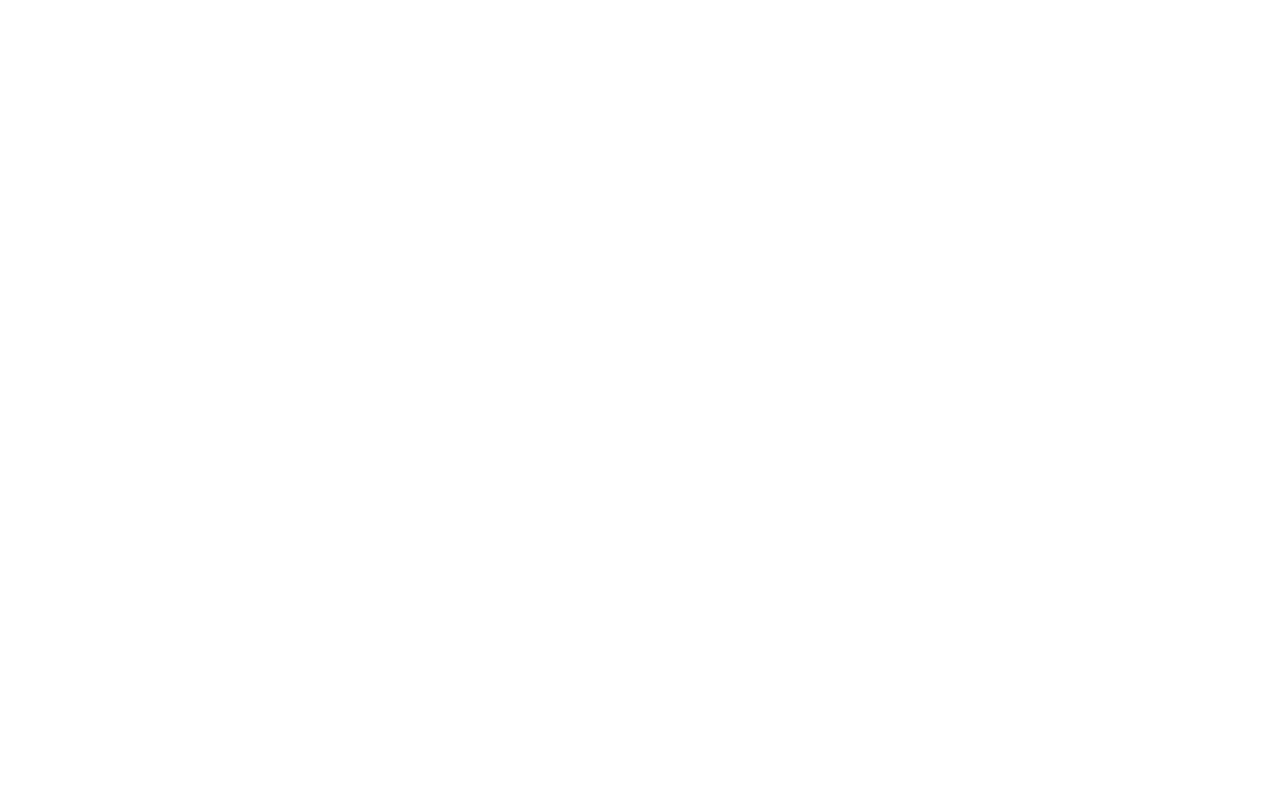
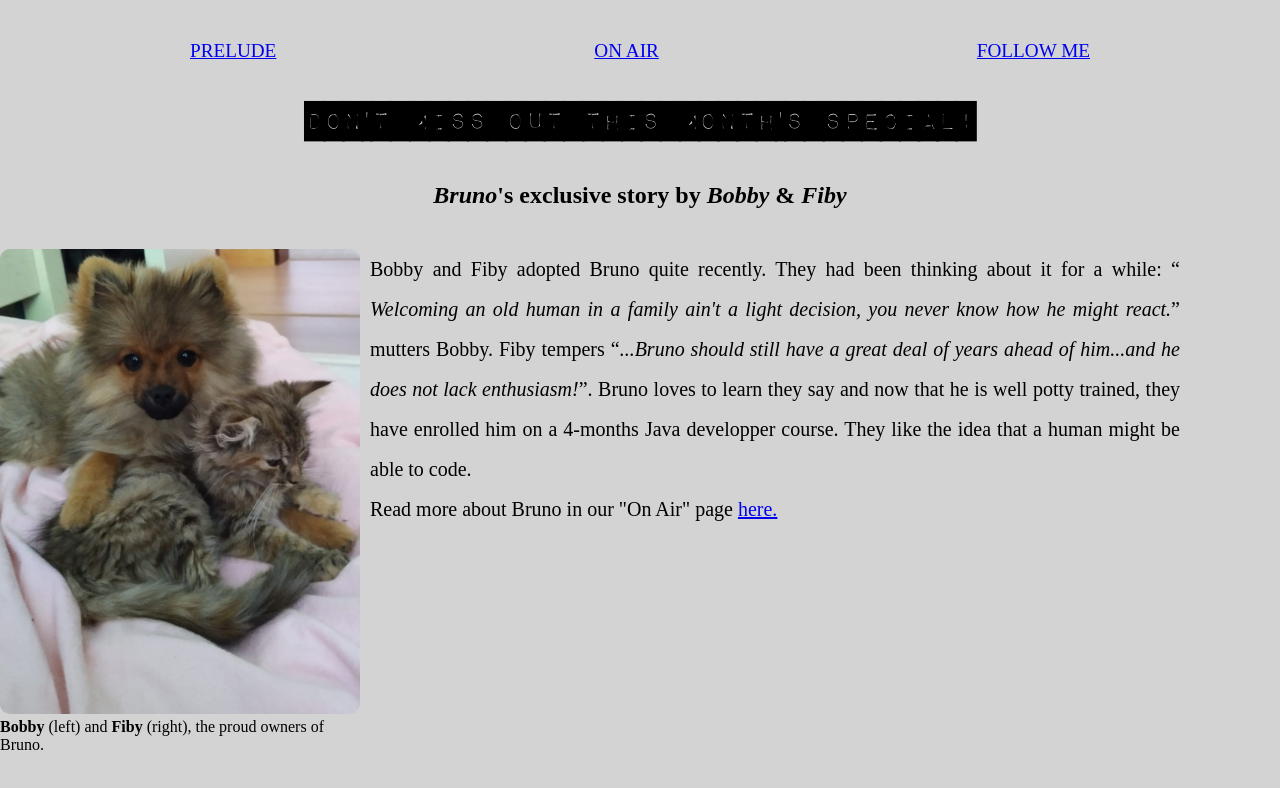
Before and after one commit to brunoBaziret/homosapiens, a plain HTML site: page p1.html in a window 1280 px wide. Drawn offline with Linux system fonts and the light colour scheme.

Commit message:
05-Build p1.html

```diff
--- a/css/style.css
+++ b/css/style.css
@@ -0,0 +1,101 @@
+@font-face { /*Embedding fonts from fontsquirrel.com*/
+    font-family: "Roboto-Medium-webfont";
+    src: url(/fonts/Roboto-Medium-webfont.woff) format("woff");
+    font-style: normal;
+    font-weight: normal;
+
+    font-family: "Impact_Label-webfont";
+    src: url(/fonts/Impact_Label-webfont.woff) format("woff");
+    font-style: normal;
+    font-weight: normal;
+}
+
+* { /* Universal selector ('*') to override default browser style and reset it to predictable behaviour:*/
+    margin: 0;
+    padding: 0;
+    box-sizing: border-box; /*ensures that WIDTH is width of content+padding+border*/
+  }
+
+  html{
+      background-color: lightgray;
+  }
+
+p {
+    font-family: "Roboto-Medium-webfont";
+    text-align: justify;
+    color: black;
+    line-height: 2em;
+}
+
+header h1 { /*Style definition for any <h1> in <header>:*/
+    font-family: "Impact_Label-webfont";
+    text-align: center;
+    color: black;
+    padding: 40px 0 0 0;
+}
+
+ header h2 { /*Style definition for any <h2> in <header>:*/
+    font-family: "Roboto-Medium-webfont";
+    text-align: center;
+    color: black;
+    padding: 40px 0 0 0;
+ }
+
+ nav ul {
+    display: flex;
+    justify-content: space-between;
+    flex-wrap: wrap;
+
+    width: 100%;
+    max-width: 900px;
+    margin: 0 auto;
+    padding: 40px 0 0 0;
+  }
+
+nav li { /*Style definition for any <li> in <header>:*/
+     list-style-type: none;
+     font-family: "Roboto-Medium-webfont";
+     color: #FFFFFF;
+     font-size: 1.2em;
+ }
+
+ img {
+     /* max-width: 100%;
+     min-width: auto; */
+     width: 360px;
+     border-radius: 10px;
+ }
+
+.c64 {
+    border: 5mm solid #0088FF; /* screen: #0000AA, border and chars: #0088FF */
+    background-color: #0000AA;
+    color: #0088FF;
+    text-align: center;
+ }
+
+ .container {
+    display: flex;
+    align-items: top;
+    justify-content: flex-start;
+    padding: 40px 0 0 0;
+  }
+
+ /* .image {
+    flex-basis: 40%
+  } */
+
+  .text {
+    font-size: 20px;
+    padding-left: 10px;
+    padding-right: 100px;
+  }
+
+ @media only screen and (max-width: 401px) {
+    .container {
+        display: flex;
+        flex-direction: column;
+        align-items: center;
+        justify-content: center
+      }
+
+ }
--- a/p1.html
+++ b/p1.html
@@ -7,10 +7,45 @@
         <meta http-equiv="X-UA-Compatible" content="IE=edge">
         <meta name="viewport" content="width=device-width, initial-scale=1.0">
         <title>Prelude</title>
+        <link rel="stylesheet" href="/css/style.css">
     </head>
 
+    <!--Reminder: p1.html "Prelude"-->
+
     <body>
+        <header>
+            <nav>
+                <ul>
+                    <li><a href='p1.html'> PRELUDE   </a></li>
+                    <li><a href='p2.html'> ON AIR    </a</li>
+                    <li><a href='p3.html'> FOLLOW ME </a></li>
+                </ul>
+            </nav>
+            <h1>Don't miss out this month's special!</h1>
+            <h2><em>Bruno</em>'s exclusive story by <em>Bobby</em> &amp; <em>Fiby</em></h2>
+        </header>
 
+        <article>
+            <div class="container">
+                <div class="image">
+                    <figure>
+                        <img src="/images/p1-the-animals.jpeg" alt="Animals">
+                        <figcaption><strong>Bobby</strong> (left) and <strong>Fiby</strong> (right), the proud owners of Bruno.</figcaption>
+                    </figure>
+
+                </div>
+                <div class="text">
+                <p>Bobby and Fiby adopted Bruno quite recently.  They had been thinking about it
+                    for a while: &ldquo; <em>Welcoming an old human in a family ain't a light decision, you never know
+                    how he might react.</em>&rdquo; mutters Bobby.  Fiby tempers &ldquo;<em>...Bruno should
+                    still have a great deal of years ahead of him...and he does not lack enthusiasm!</em>&rdquo;.
+                    Bruno loves to learn they say and now that he is well potty trained, they have enrolled him on a 4-months Java developper course.
+                    They like the idea that a human might be able to code.<br>
+                    Read more about Bruno in our "On Air" page <a href="/p2.html">here.</a>
+                </p>
+                </div>
+            </div>
+        </article>
     </body>
 
 </html>
```
Also changed, not shown: p2.html (+13 -1 lines), p3.html (+18 -1 lines).
